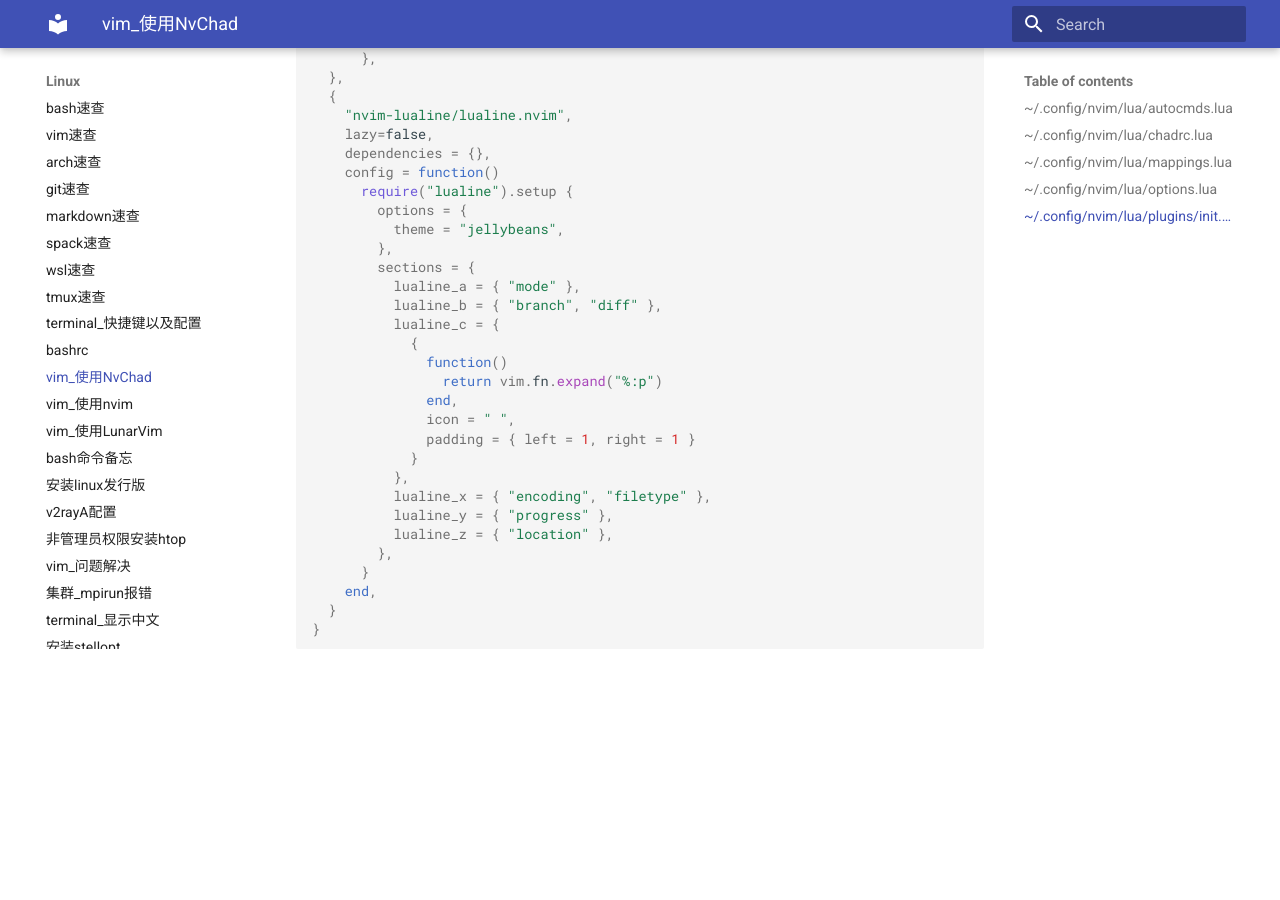
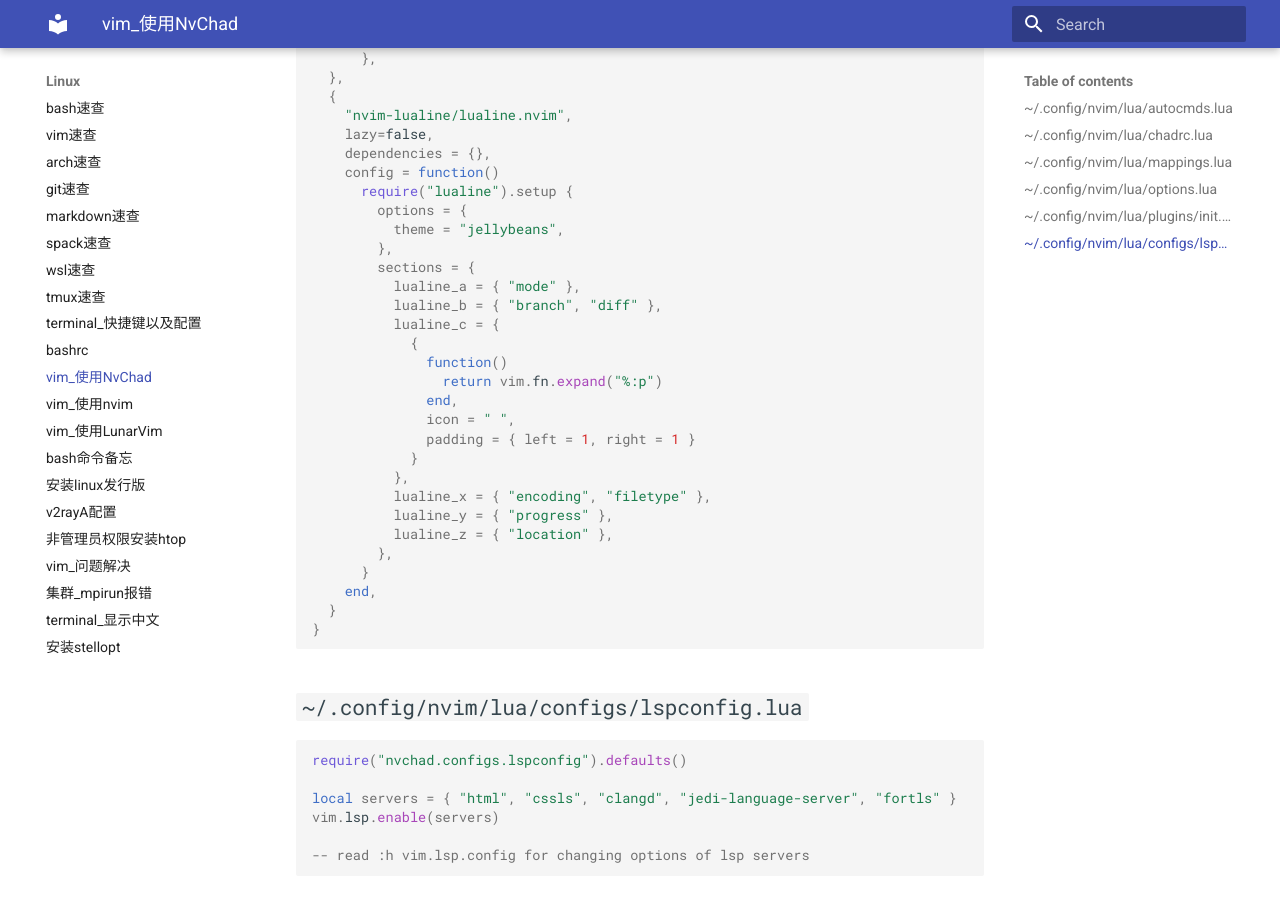
Before and after one commit to ymma98/technotes, an MkDocs documentation site: the page built from docs/Linux/vim_使用NvChad.md, in a window 1280 px wide and 900 px high, scrolled down 5975 px. Built offline with MkDocs 1.6.1 and Material for MkDocs 9.7.7, drawn with Linux system fonts in a browser that asks for light colours; before the commit the page ends 6648 px from its top, so only the background shows below that.

Commit message:
docs/Linux/vim_使用NvChad.md updated from https://stackedit.cn/

````diff
--- a/docs/Linux/vim_使用NvChad.md
+++ b/docs/Linux/vim_使用NvChad.md
@@ -326,8 +326,19 @@ return {
   }
 }
 ```
+
+## `~/.config/nvim/lua/configs/lspconfig.lua`
+
+```lua
+require("nvchad.configs.lspconfig").defaults()
+
+local servers = { "html", "cssls", "clangd", "jedi-language-server", "fortls" }
+vim.lsp.enable(servers)
+
+-- read :h vim.lsp.config for changing options of lsp servers
+```
 <!--stackedit_data:
-eyJoaXN0b3J5IjpbMTE4NTYwMDIwMiwxMDg2NjY4MDE2LC0xNz
-M1MzMxNDcsMTI1NzEzOTgyNiwtNDc3MzM0NjY5LDQ3Njk0MTUz
-MF19
+eyJoaXN0b3J5IjpbNjg5MTYxMzM5LDExODU2MDAyMDIsMTA4Nj
+Y2ODAxNiwtMTczNTMzMTQ3LDEyNTcxMzk4MjYsLTQ3NzMzNDY2
+OSw0NzY5NDE1MzBdfQ==
 -->
````
